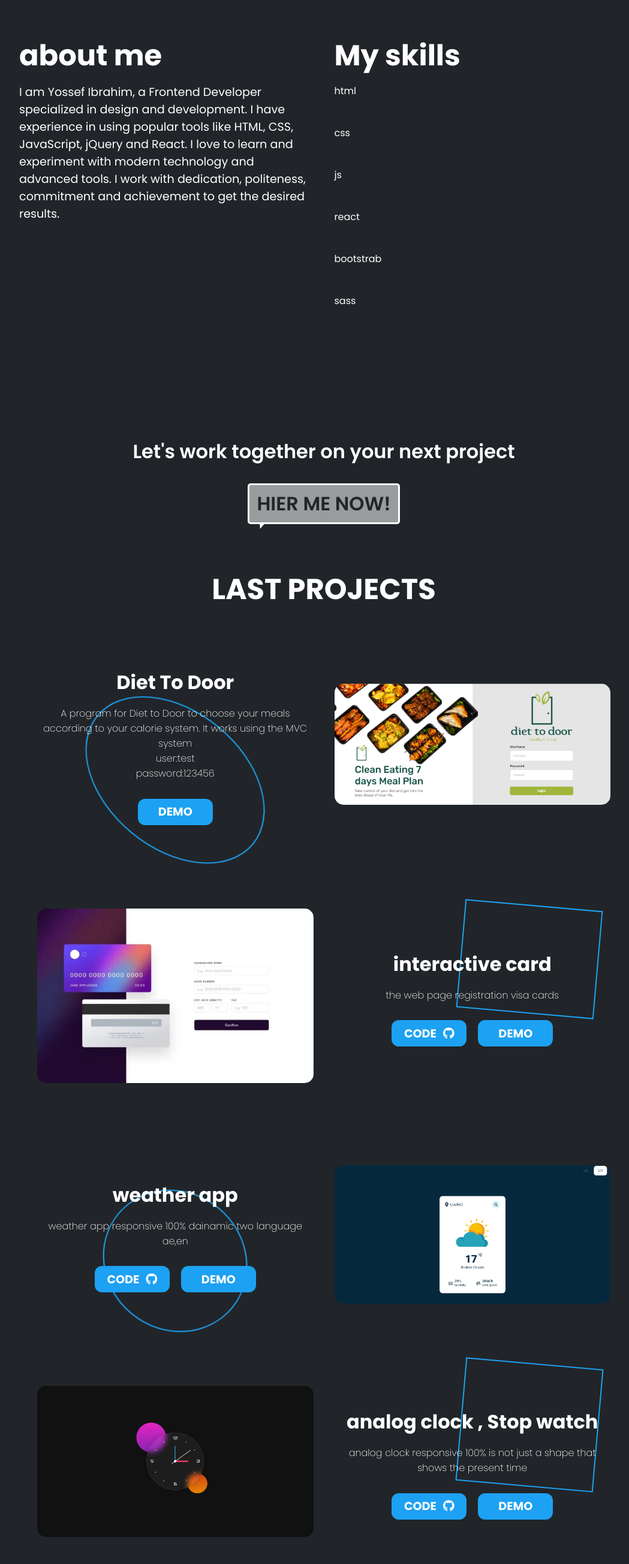
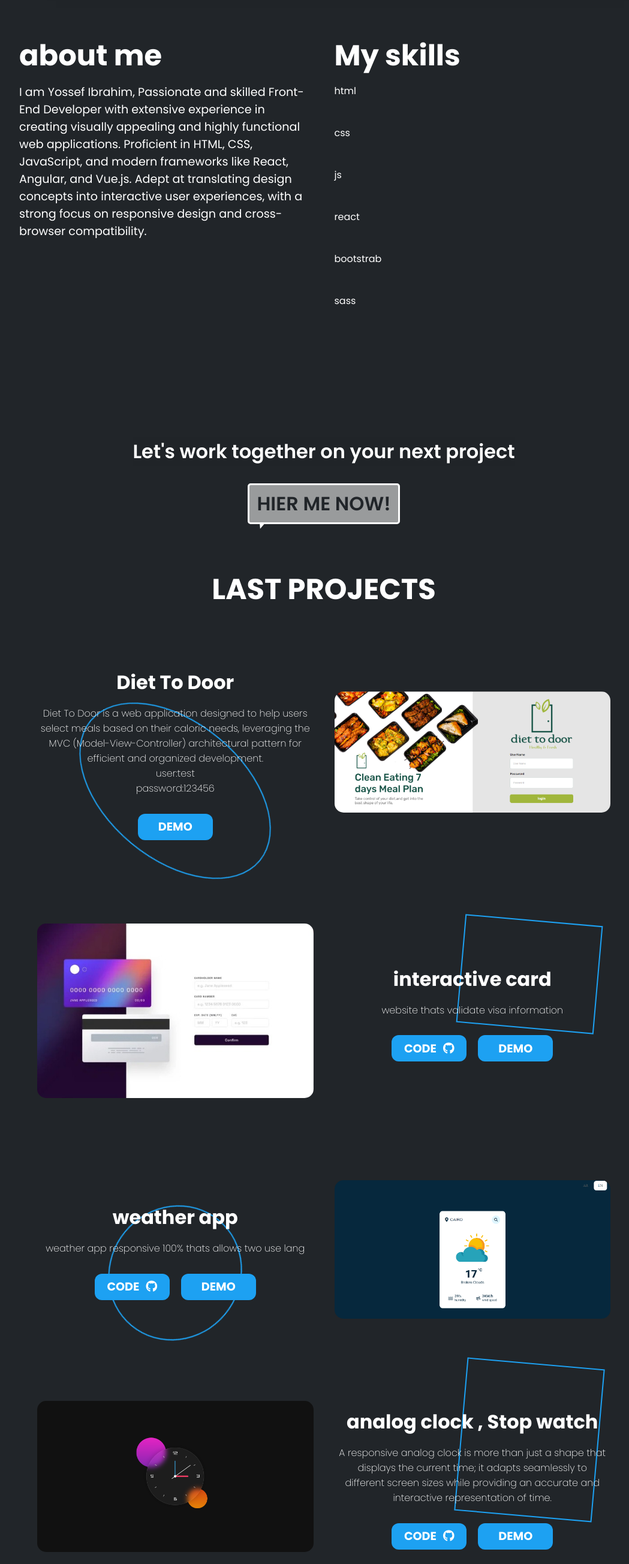
Before and after one commit to yossef-ibrahimm/portfolio, a plain HTML site: page index.html in a window 1280 px wide. Shown: the part 880-3488 px from the top of the page at 60% size, without its empty margins (100-1149 px from the left). Drawn offline with nearby package versions, Linux system fonts and the light colour scheme; no server answers.

Commit message:
Update index.html

```diff
--- a/index.html
+++ b/index.html
@@ -9,7 +9,11 @@
       src="https://kit.fontawesome.com/e269a2e068.js"
       crossorigin="anonymous"
     ></script>
-<link rel="icon" href="./photo/Screenshot 2024-07-22 191820.png" type="image/icon type">
+    <link
+      rel="icon"
+      href="./photo/Screenshot 2024-07-22 191820.png"
+      type="image/icon type"
+    />
 
     <link rel="stylesheet" href="./css/main.css" />
     <link rel="stylesheet" href="./css/responsive.css" />
@@ -93,12 +97,13 @@
           <div class="aboutMe">
             <h3>about me</h3>
             <p>
-              I am Yossef Ibrahim, a Frontend Developer specialized in design
-              and development. I have experience in using popular tools like
-              HTML, CSS, JavaScript, jQuery and React. I love to learn and
-              experiment with modern technology and advanced tools. I work with
-              dedication, politeness, commitment and achievement to get the
-              desired results.
+              I am Yossef Ibrahim, Passionate and skilled Front-End Developer
+              with extensive experience in creating visually appealing and
+              highly functional web applications. Proficient in HTML, CSS,
+              JavaScript, and modern frameworks like React, Angular, and Vue.js.
+              Adept at translating design concepts into interactive user
+              experiences, with a strong focus on responsive design and
+              cross-browser compatibility.
             </p>
           </div>
           <div class="progressives">
@@ -164,8 +169,10 @@
               <div class="info circle">
                 <h2>Diet To Door</h2>
                 <h4>
-                  A program for Diet to Door to choose your meals according to
-                  your calorie system. It works using the MVC system
+                  Diet To Door is a web application designed to help users
+                  select meals based on their caloric needs, leveraging the MVC
+                  (Model-View-Controller) architectural pattern for efficient
+                  and organized development.
                   <br /><bold>user:</bold>test <br /><bold>password:</bold
                   >123456
                 </h4>
@@ -193,7 +200,7 @@
               </div>
               <div class="info rectangle">
                 <h2>interactive card</h2>
-                <h4>the web page registration visa cards</h4>
+                <h4>website thats validate visa information</h4>
                 <div class="btn_div">
                   <a
                     href="https://github.com/yossef-ibrahimm/visa_card_validation"
@@ -212,7 +219,7 @@
             <div class="project">
               <div class="info circle">
                 <h2>weather app</h2>
-                <h4>weather app responsive 100% dainamic two language ae,en</h4>
+                <h4>weather app responsive 100% thats allows two use lang</h4>
                 <div class="btn_div">
                   <a
                     href="https://github.com/yossef-ibrahimm/Weather_App"
@@ -238,8 +245,10 @@
               <div class="info rectangle">
                 <h2>analog clock , Stop watch</h2>
                 <h4>
-                  analog clock responsive 100% is not just a shape that shows
-                  the present time
+                  A responsive analog clock is more than just a shape that
+                  displays the current time; it adapts seamlessly to different
+                  screen sizes while providing an accurate and interactive
+                  representation of time.
                 </h4>
                 <div class="btn_div">
                   <a
@@ -260,14 +269,22 @@
               <div class="info circle">
                 <h2>quiz app</h2>
                 <h4>
-                  quiz app responsive 100% dainamic take quations and answers
-                  from json file
+                  Here's a refined version of your description: A fully
+                  responsive quiz app that dynamically loads questions and
+                  answers from a JSON file. It adjusts seamlessly to various
+                  screen sizes while providing an interactive and engaging quiz
+                  experience.
                 </h4>
                 <div class="btn_div">
-                  <a href="https://github.com/yossef-ibrahimm/quiz-app" class="interactable btn_design"
+                  <a
+                    href="https://github.com/yossef-ibrahimm/quiz-app"
+                    class="interactable btn_design"
                     >code <i class="fa-brands fa-github"> </i
                   ></a>
-                  <a href="https://yossef-ibrahimm.github.io/quiz-app/" class="interactable btn_design" data-type="link"
+                  <a
+                    href="https://yossef-ibrahimm.github.io/quiz-app/"
+                    class="interactable btn_design"
+                    data-type="link"
                     >demo</a
                   >
                 </div>
@@ -282,10 +299,7 @@
               </div>
               <div class="info rectangle">
                 <h2>Diet to door</h2>
-                <h4>
-                  diet to door can make your body dream real and make you
-                  healthy by healthy food
-                </h4>
+                <h4>diet to door responsive landing page</h4>
                 <div class="btn_div">
                   <a
                     href="https://github.com/yossef-ibrahimm/diet-to-door"
@@ -305,8 +319,9 @@
               <div class="info circle">
                 <h2>Calories calculate</h2>
                 <h4>
-                  if you go to the gym or want to make a good shape you must now
-                  how many Calories ear un day
+                  If you go to the gym or want to achieve a good physique, it's
+                  essential to know how many calories you should consume each
+                  day.
                 </h4>
                 <div class="btn_div">
                   <a
```
